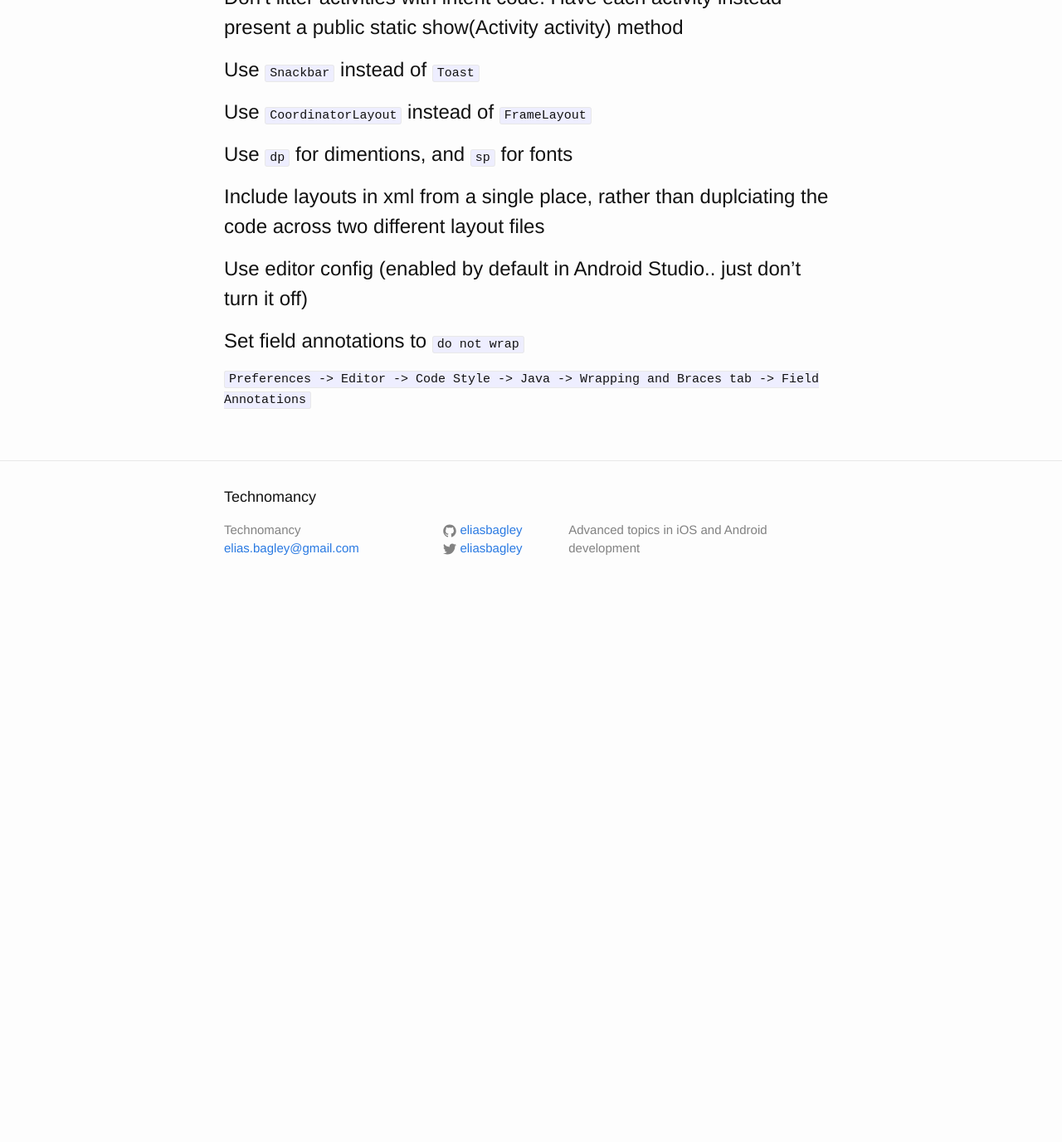
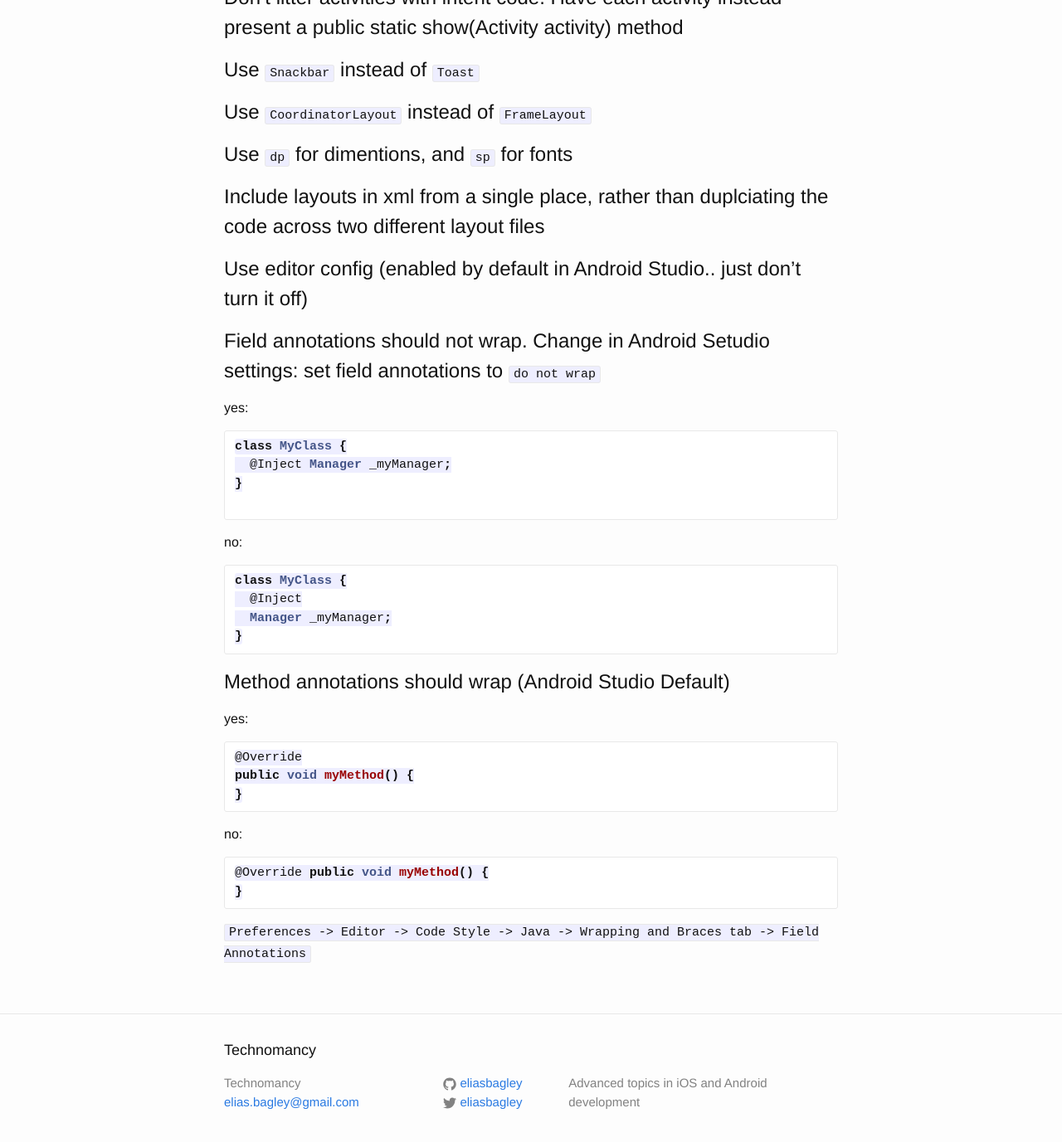
Before and after one commit to eliasbagley/eliasbagley.github.io, a Jekyll site: the page built from _posts/2015-10-27-android-style-guide.markdown, in a window 1280 px wide and 1400 px high, scrolled down 6625 px. Shown: the top 1377 px of the window at 83% size. Built offline with Jekyll 4.4.1, drawn with Linux system fonts in a browser that asks for light colours; Markdown is read by kramdown in place of the engine named in the settings; comment, search, counter and statistics services are not loaded; before the commit the page ends 7358 px from its top, so only the background shows below that.

Commit message:
Update style guide

````diff
--- a/_posts/2015-10-27-android-style-guide.markdown
+++ b/_posts/2015-10-27-android-style-guide.markdown
@@ -314,6 +314,38 @@ _myButton = (Button)findViewById(R.id.my_button)
 
 # Use editor config (enabled by default in Android Studio.. just don't turn it off)
 
-# Set field annotations to `do not wrap`
+# Field annotations should not wrap. Change in Android Setudio settings: set field annotations to `do not wrap`
+
+yes:
+```java
+class MyClass {
+  @Inject Manager _myManager;
+}
+
+```
+
+no:
+```java
+class MyClass {
+  @Inject
+  Manager _myManager;
+}
+```
+
+# Method annotations should wrap (Android Studio Default)
+
+yes:
+
+```java
+@Override
+public void myMethod() {
+}
+  ```
+
+no:
+```java
+@Override public void myMethod() {
+}
+```
 
 `Preferences -> Editor -> Code Style -> Java -> Wrapping and Braces tab -> Field Annotations`
````
